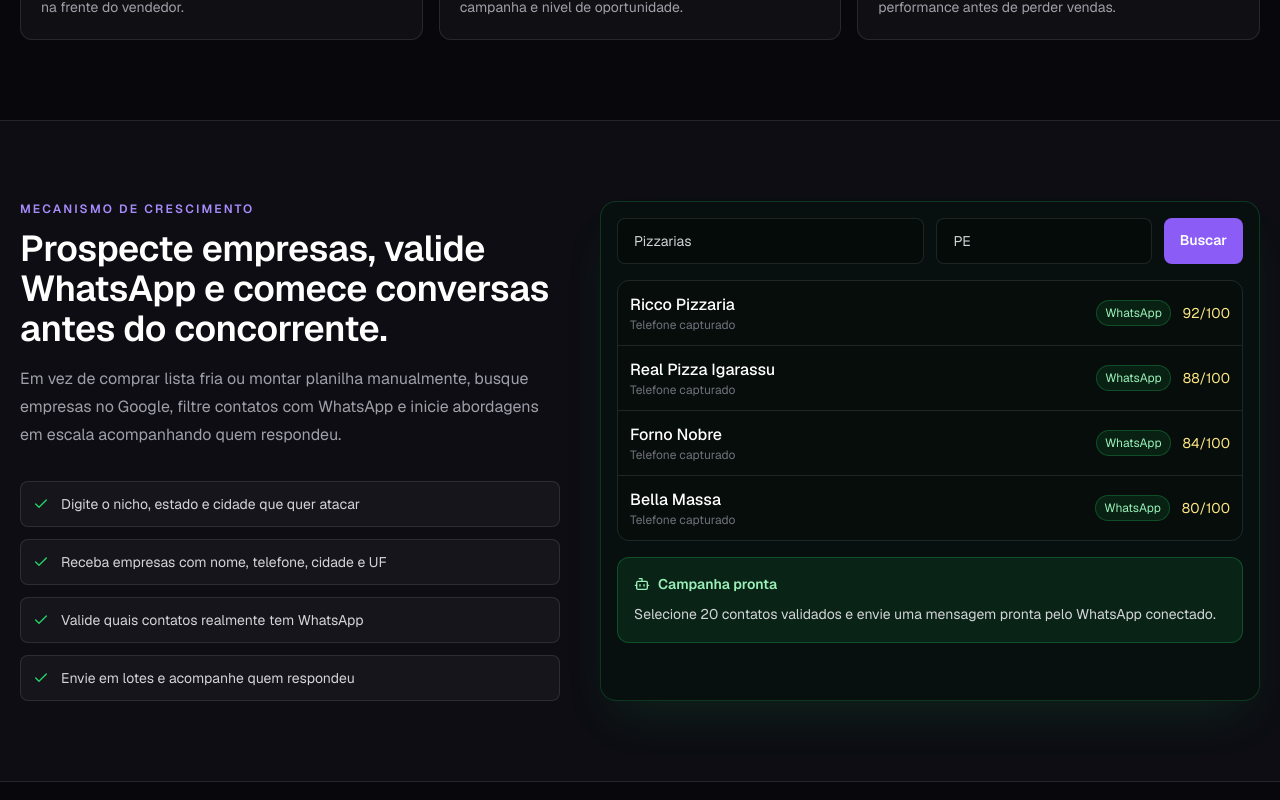
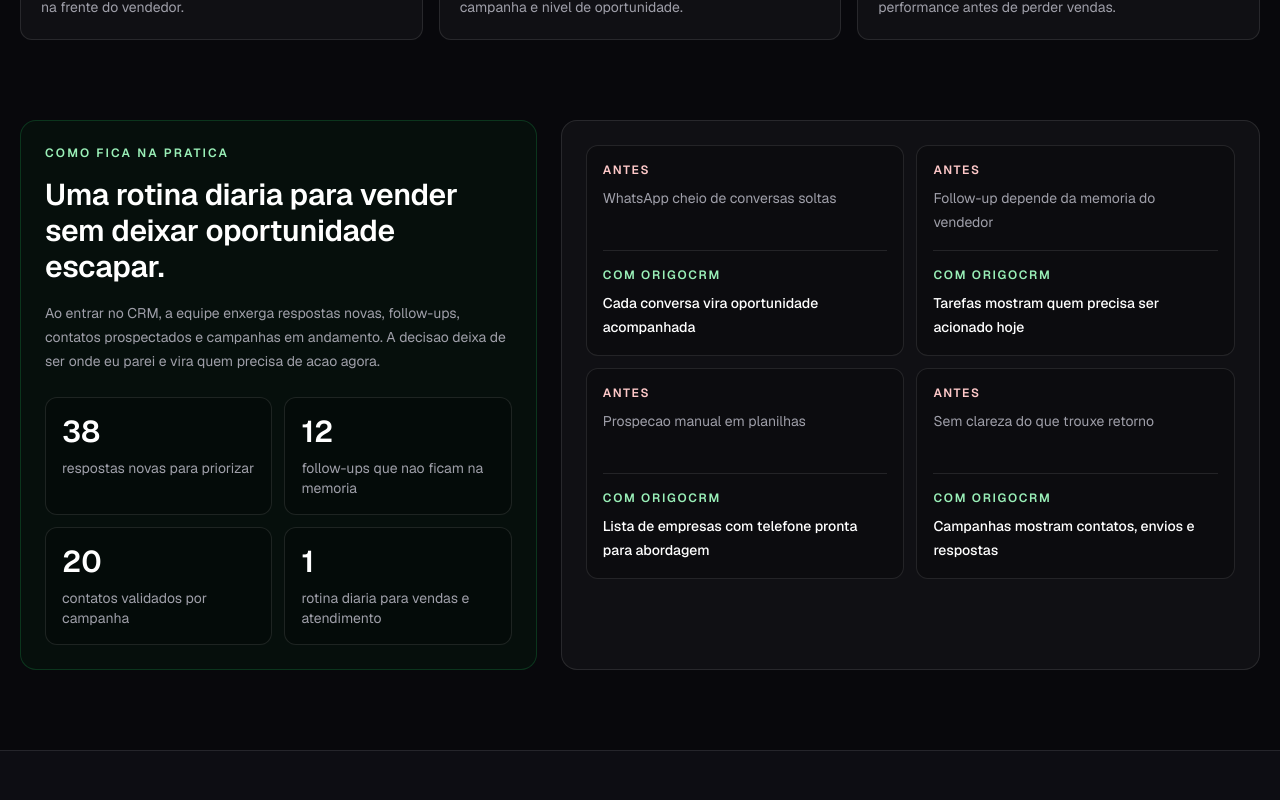
Before and after one commit to Reinatofarias/origoCRM, a Next.js app: page / in a window 1280 px wide. Shown: the part 1680-2480 px from the top of the page. Built offline with nearby package versions, Linux system fonts and the light colour scheme.

Commit message:
Add sales proof sections to landing page

```diff
--- a/src/components/marketing/landing-page.tsx
+++ b/src/components/marketing/landing-page.tsx
@@ -69,6 +69,38 @@ const offerStack = [
   "Segmentacao, registros e indicadores para controle diario",
 ];
 
+const proofMetrics = [
+  { value: "38", label: "respostas novas para priorizar" },
+  { value: "12", label: "follow-ups que nao ficam na memoria" },
+  { value: "20", label: "contatos validados por campanha" },
+  { value: "1", label: "rotina diaria para vendas e atendimento" },
+];
+
+const beforeAfter = [
+  {
+    before: "WhatsApp cheio de conversas soltas",
+    after: "Cada conversa vira oportunidade acompanhada",
+  },
+  {
+    before: "Follow-up depende da memoria do vendedor",
+    after: "Tarefas mostram quem precisa ser acionado hoje",
+  },
+  {
+    before: "Prospecao manual em planilhas",
+    after: "Lista de empresas com telefone pronta para abordagem",
+  },
+  {
+    before: "Sem clareza do que trouxe retorno",
+    after: "Campanhas mostram contatos, envios e respostas",
+  },
+];
+
+const prospectingHighlights = [
+  { title: "Encontre empresas", text: "Digite nicho, estado e cidade para montar uma lista comercial a partir do Google." },
+  { title: "Filtre contatos uteis", text: "Priorize empresas com telefone, WhatsApp e maior chance de resposta." },
+  { title: "Aborde em lotes", text: "Selecione contatos, escolha uma mensagem pronta e acompanhe o retorno." },
+];
+
 export function LandingPage() {
   return (
     <main className="min-h-screen overflow-hidden bg-[#08080C] text-white">
@@ -80,6 +112,7 @@ export function LandingPage() {
           </Link>
           <nav className="hidden items-center gap-6 text-sm text-zinc-400 md:flex">
             <a className="transition hover:text-white" href="#solucao">Solucao</a>
+            <a className="transition hover:text-white" href="#prova">Prova</a>
             <a className="transition hover:text-white" href="#prospeccao">Prospeccao</a>
             <a className="transition hover:text-white" href="#planos">Planos</a>
           </nav>
@@ -88,7 +121,7 @@ export function LandingPage() {
               Entrar
             </Link>
             <Link className="hidden h-10 rounded-lg bg-[#8B5CF6] px-4 py-2 text-sm font-semibold text-white shadow-lg shadow-[#8B5CF6]/25 transition hover:bg-[#7C3AED] sm:block" href="/checkout">
-              Cadastrar-se
+              Solicitar acesso
             </Link>
           </div>
         </div>
@@ -108,7 +141,7 @@ export function LandingPage() {
           </p>
           <div className="mt-8 flex flex-col gap-3 sm:flex-row">
             <Link className="flex h-12 items-center justify-center gap-2 rounded-lg bg-[#8B5CF6] px-5 text-sm font-semibold shadow-xl shadow-[#8B5CF6]/25 transition hover:bg-[#7C3AED]" href="/checkout">
-              Quero organizar minhas vendas
+              Solicitar meu acesso
               <ArrowRight className="h-4 w-4" />
             </Link>
           </div>
@@ -154,6 +187,43 @@ export function LandingPage() {
         </div>
       </section>
 
+      <section className="mx-auto max-w-7xl px-5 pb-20" id="prova">
+        <div className="grid gap-6 lg:grid-cols-[0.85fr_1.15fr]">
+          <div className="rounded-2xl border border-[#25D366]/20 bg-[#07130D]/70 p-6">
+            <div className="text-xs font-semibold uppercase tracking-[0.18em] text-[#9AF0B8]">Como fica na pratica</div>
+            <h2 className="mt-4 text-3xl font-semibold tracking-[-0.01em] text-white">
+              Uma rotina diaria para vender sem deixar oportunidade escapar.
+            </h2>
+            <p className="mt-4 text-sm leading-6 text-zinc-400">
+              Ao entrar no CRM, a equipe enxerga respostas novas, follow-ups, contatos prospectados e campanhas em andamento. A decisao deixa de ser onde eu parei e vira quem precisa de acao agora.
+            </p>
+            <div className="mt-6 grid gap-3 sm:grid-cols-2">
+              {proofMetrics.map((metric) => (
+                <div className="rounded-xl border border-white/10 bg-black/25 p-4" key={metric.label}>
+                  <div className="text-3xl font-semibold text-white">{metric.value}</div>
+                  <div className="mt-2 text-sm leading-5 text-zinc-400">{metric.label}</div>
+                </div>
+              ))}
+            </div>
+          </div>
+
+          <div className="rounded-2xl border border-white/10 bg-white/[0.035] p-6">
+            <div className="grid gap-3 md:grid-cols-2">
+              {beforeAfter.map((item) => (
+                <div className="rounded-xl border border-white/10 bg-black/25 p-4" key={item.before}>
+                  <div className="text-xs font-semibold uppercase tracking-[0.14em] text-red-200">Antes</div>
+                  <p className="mt-2 min-h-12 text-sm leading-6 text-zinc-400">{item.before}</p>
+                  <div className="mt-4 border-t border-white/10 pt-4">
+                    <div className="text-xs font-semibold uppercase tracking-[0.14em] text-[#9AF0B8]">Com OrigoCRM</div>
+                    <p className="mt-2 text-sm font-medium leading-6 text-white">{item.after}</p>
+                  </div>
+                </div>
+              ))}
+            </div>
+          </div>
+        </div>
+      </section>
+
       <section className="border-y border-white/10 bg-[#0D0D13] px-5 py-20" id="prospeccao">
         <div className="mx-auto grid max-w-7xl gap-10 lg:grid-cols-[0.9fr_1.1fr]">
           <div>
@@ -167,6 +237,14 @@ export function LandingPage() {
                 <div className="flex items-center gap-3 rounded-lg border border-white/10 bg-white/[0.035] p-3 text-sm text-zinc-300" key={item}>
                   <Check className="h-4 w-4 text-[#25D366]" />
                   {item}
+                </div>
+              ))}
+            </div>
+            <div className="mt-6 grid gap-3">
+              {prospectingHighlights.map((item) => (
+                <div className="rounded-xl border border-[#25D366]/20 bg-[#25D366]/10 p-4" key={item.title}>
+                  <h3 className="text-sm font-semibold text-[#9AF0B8]">{item.title}</h3>
+                  <p className="mt-2 text-sm leading-6 text-zinc-300">{item.text}</p>
                 </div>
               ))}
             </div>
@@ -214,7 +292,7 @@ export function LandingPage() {
             </div>
             <div className="flex flex-col gap-3 sm:flex-row">
               <Link className="flex h-12 items-center justify-center gap-2 rounded-lg bg-[#8B5CF6] px-5 text-sm font-semibold transition hover:bg-[#7C3AED]" href="/checkout">
-                Quero comecar
+                Solicitar ativacao
                 <ArrowRight className="h-4 w-4" />
               </Link>
             </div>
```
